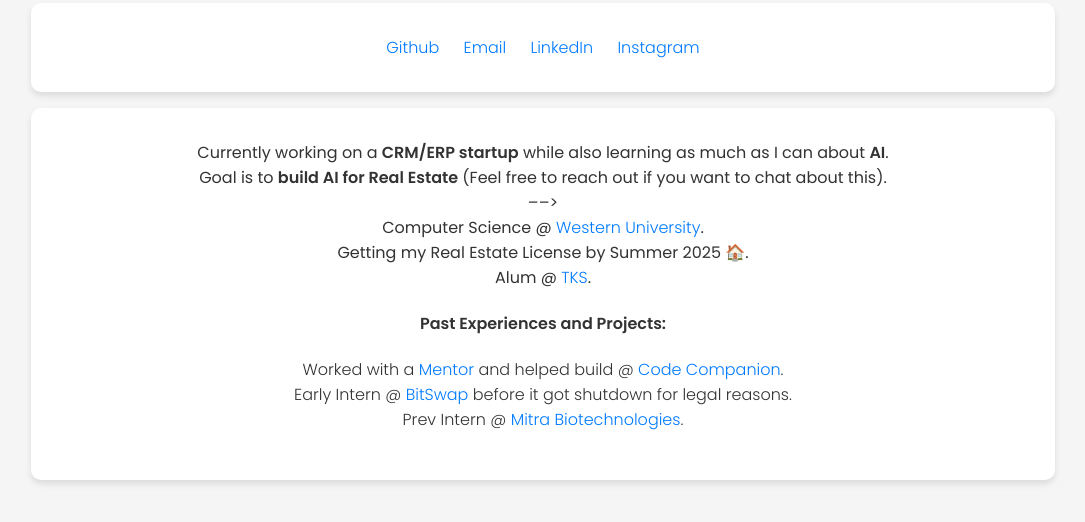
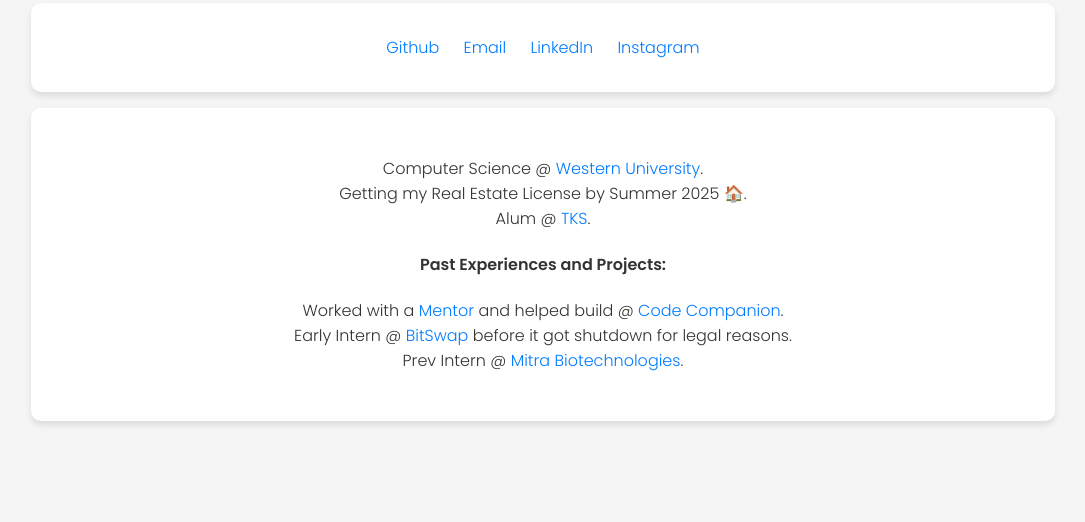
Before and after one commit to aryanbedi19/personalwebsite, a plain HTML site: page index.html in a window 1280 px wide. Shown: the part 108-630 px from the top of the page, without its empty margins (97-1182 px from the left). Drawn offline with Linux system fonts and the light colour scheme.

Commit message:
Update index.html

```diff
--- a/index.html
+++ b/index.html
@@ -80,12 +80,7 @@
     </div>
 
     <div id="primary_about_text">
-      <!–– <p>
-        Currently working on a <strong>CRM/ERP startup</strong> while also learning as much as I can about <strong>AI</strong>.
-        <br>
-        Goal is to <strong>build AI for Real Estate</strong> (Feel free to reach out if you want to chat about this).
-        <br> ––>
-        <br>
+       <p>
         Computer Science @ <a href="https://www.uwo.ca/index.html" target="_blank">Western University</a>.
         <br>
         Getting my Real Estate License by Summer 2025 &#127968.
```
